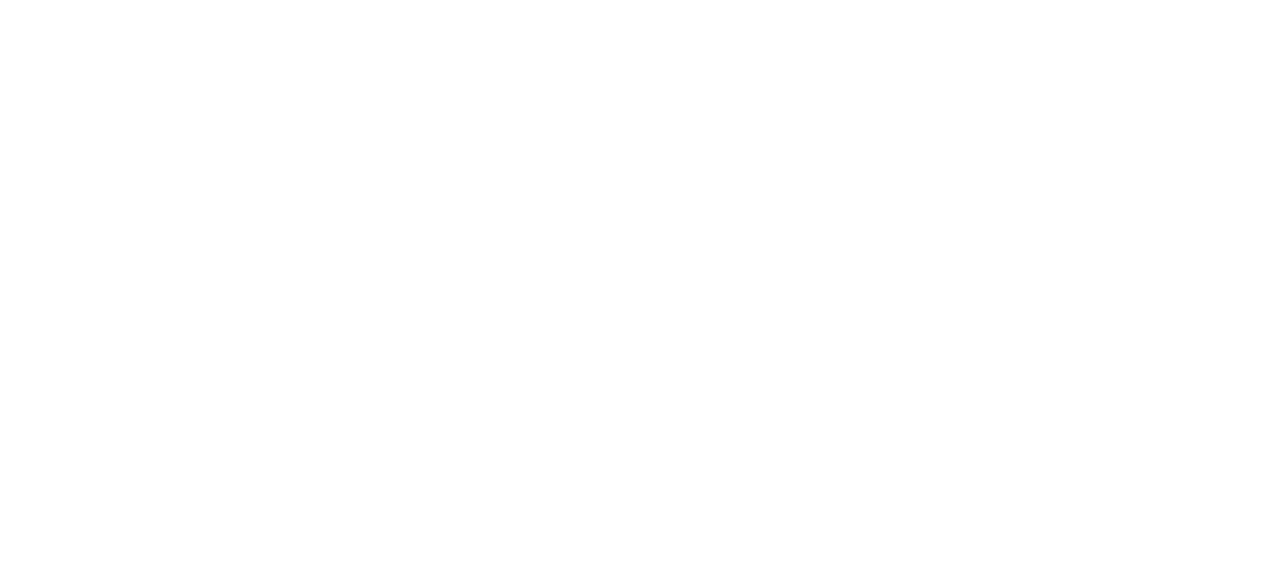
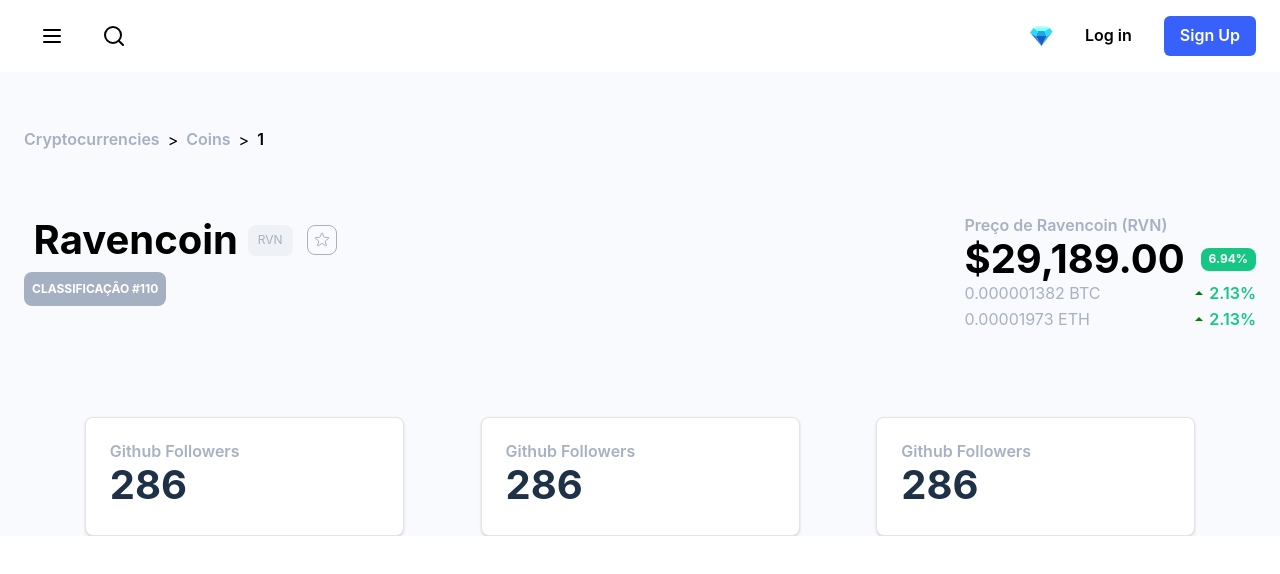
Before and after one commit to matheusscode/coin-market-cap, a React (Vite) app: page /coin/1 in a window 1280 px wide. Before the commit this address had no page. Shown: the top 574 px of the page. Built offline with nearby package versions, Linux system fonts and the light colour scheme.

Commit message:
feat:creating and styling specific currency page

```diff
--- /dev/null
+++ b/src/components/CardGIt.tsx
@@ -0,0 +1,37 @@
+import React from 'react'
+import { Card, Heading,Text } from "@chakra-ui/react";
+
+interface CardGitProps {
+
+}
+
+const CardGit: React.FC<CardGitProps> = ({}) => {
+  return (
+    <Card
+      w="319px"
+      h="119px"
+      borderRadius="8px"
+      bg="light"
+      border="1px solid #E5E5E5"
+      p="1.5rem"
+    >
+      <Heading
+        as="h1"
+        lineHeight="1.21rem"
+        fontSize="1rem"
+        color="gray_slightly"
+        fontWeight={600}
+      >Github Followers</Heading>
+      <Text
+        color="deep_gray"
+        fontWeight={700}
+        lineHeight="3.025625rem"
+        fontSize="2.5rem"
+      >
+        286
+      </Text>
+    </Card>
+  );
+};
+
+export default CardGit
--- a/src/components/Navbar.tsx
+++ b/src/components/Navbar.tsx
@@ -81,7 +81,7 @@ export default function Navbar() {
               {links.map((link) => (
                 <ListItem key={link}>
                   <Link
-                    href="/"
+                    href={link === "Cryptocurrencies" ? "/" : "#"}
                     lineHeight="1.21rem"
                     fontSize="1.125rem"
                     fontWeight={600}
--- a/src/components/Panel.tsx
+++ b/src/components/Panel.tsx
@@ -16,6 +16,7 @@ import {
 } from "@chakra-ui/react";
 import Row from "./Row";
 import { CoinProps } from "../types";
+import { ChevronLeft, ChevronRight } from "lucide-react";
 
 interface PanelProps {
   coins: CoinProps[];
@@ -31,7 +32,7 @@ const headers: string[] = [
 ];
 
 const Panel: React.FC<PanelProps> = ({ coins }) => {
-  const [isLargerThan870] = useMediaQuery("(max-width: 870px)");
+  const [isLargerThan600] = useMediaQuery("(max-width: 600px)");
   const [currentPage, setCurrentPage] = useState<number>(1);
   const [rowsPerPage, setRowsPerPage] = useState<number>(6);
 
@@ -57,7 +58,8 @@ const Panel: React.FC<PanelProps> = ({ coins }) => {
   const visibleCoins = coins.slice(startIndex, endIndex);
 
   return (
-    <TableContainer py={10} >
+    <>
+      <TableContainer py={10}>
         <Table variant="simple">
           <Thead>
             <Tr borderBottom="3px solid #EFF2F5">
@@ -82,11 +84,18 @@ const Panel: React.FC<PanelProps> = ({ coins }) => {
             ))}
           </Tbody>
         </Table>
-      <Flex w="100%" justifyContent="space-between" alignItems='center' p={4}>
+      </TableContainer>
+      <Flex
+        w="100%"
+        justifyContent="space-between"
+        flexDirection={isLargerThan600 ? "column" : "row"}
+        alignItems="center"
+        p={4} gap="1rem"
+      >
         <Text color="gray" fontSize="0.975rem" fontWeight={400}>
           Página {currentPage} de {totalPages}
         </Text>
-        <Flex>
+        <Flex flexDirection={isLargerThan600 ? "column" : "row"} gap="1rem">
           <Select
             borderColor="gray"
             color="gray"
@@ -109,7 +118,7 @@ const Panel: React.FC<PanelProps> = ({ coins }) => {
               fontWeight={600}
               _hover={{ bg: "bg_variant" }}
             >
-              Anterior
+              <ChevronLeft />
             </Button>
             <Button
               bgColor="blue"
@@ -120,12 +129,12 @@ const Panel: React.FC<PanelProps> = ({ coins }) => {
               onClick={handleNextPage}
               isDisabled={currentPage === totalPages}
             >
-              Próxima
+              <ChevronRight />
             </Button>
           </Stack>
         </Flex>
       </Flex>
-    </TableContainer>
+    </>
   );
 };
 
--- /dev/null
+++ b/src/components/Route.tsx
@@ -0,0 +1,30 @@
+import React from 'react'
+import { BreadcrumbItem, BreadcrumbLink } from '@chakra-ui/react';
+
+
+interface BreadRouteProps {
+  text: string;
+  color: string;
+
+}
+
+const BreadRoute:React.FC<BreadRouteProps> = ({
+  color,
+  text}) => {
+
+    return (
+
+        <BreadcrumbLink
+          fontWeight={600}
+          fontSize="1rem"
+          lineHeight="1.21rem"
+          color={color}
+          href="#"
+        >
+          {text}
+        </BreadcrumbLink>
+
+    );
+};
+
+export default BreadRoute;
--- /dev/null
+++ b/src/page/Coin.tsx
@@ -0,0 +1,186 @@
+import React from "react"
+import { Stack, Heading, useMediaQuery,     Flex,  Breadcrumb,
+  BreadcrumbItem,
+  Box,
+  Badge,
+  Image,
+  Button,
+  Text, } from "@chakra-ui/react"
+import { useParams } from "react-router-dom"
+import BreadRoute from "../components/Route";
+import starInactive from "../../public/icons/favorite_inactive.svg"
+import Triangle from "../components/Triangle";
+import { currencyFormatter } from "../utils/currencyFormatter";
+import CardGit from "../components/CardGIt";
+
+export default function Coin() {
+  const [isLargerThan800] = useMediaQuery("(max-width: 800px)");
+
+
+  const { id } = useParams();
+  const capitalizedId = id?.charAt(0).toUpperCase() + id!.slice(1);
+
+
+
+    return (
+      <Flex w="100%" h="100%"  overflow="hidden">
+        <Stack
+          maxW="1700px"
+          m="0 auto"
+          h="100%"
+          w="100%"
+          px={isLargerThan800 ? 4 : 6}
+        >
+          <Breadcrumb mt="3.5rem" gap="1rem" separator=">">
+            <BreadcrumbItem>
+              <BreadRoute text="Cryptocurrencies" color="gray" />
+            </BreadcrumbItem>
+            <BreadcrumbItem>
+              <BreadRoute text="Coins" color="gray" />
+            </BreadcrumbItem>
+            <BreadcrumbItem>
+              <BreadRoute text={`${capitalizedId}`} color="dark" />
+            </BreadcrumbItem>
+          </Breadcrumb>
+
+          <Flex mt="3.5rem" w="100%" justifyContent="space-between">
+            <Box>
+              <Stack alignItems="center" direction="row" gap="0.6rem">
+                <Image src="" alt="" />
+                <Heading as="h1" fontSize="2.5rem" lineHeight="3.025625rem">
+                  Ravencoin
+                </Heading>
+                <Badge
+                  bg="bg_variant"
+                  p={1}
+                  px={2}
+                  borderRadius="8px"
+                  lineHeight="0.9075rem"
+                  fontWeight={400}
+                  fontSize="0.75rem"
+                  w="45px"
+                  h="31px"
+                  display="flex"
+                  alignItems="center"
+                  justifyContent="center"
+                  color="gray_slightly"
+                >
+                  RVN
+                </Badge>
+                <Button p={0}>
+                  <Image src={starInactive} alt="" />
+                </Button>
+              </Stack>
+              <Badge
+                mt="0.5rem"
+                p="0.5rem"
+                borderRadius="8px"
+                color="light"
+                bg="gray"
+              >
+                Classificação #110
+              </Badge>
+            </Box>
+
+            <Box>
+              <Heading
+                as="h2"
+                fontSize="1rem"
+                color="gray_slightly"
+                lineHeight="1.21rem"
+                fontWeight={600}
+              >
+                Preço de Ravencoin (RVN){" "}
+              </Heading>
+
+              <Stack direction="row" alignItems="center" gap="1rem">
+                <Text
+                  color="dark"
+                  fontSize="2.5rem"
+                  lineHeight="3.025625rem"
+                  fontWeight={700}
+                >
+                  {currencyFormatter(29189)}
+                </Text>
+                <Badge
+                  bgColor="green"
+                  color="light"
+                  borderRadius="8px"
+                  p={1}
+                  px={2}
+                  fontSize="0.75rem"
+                  lineHeight="0.9075rem"
+                  fontWeight={700}
+                >
+                  6.94%
+                </Badge>
+              </Stack>
+
+              <Stack gap="0.4rem">
+                <Stack direction="row" justifyContent="space-between">
+                  <Text
+                    color="gray_slightly"
+                    lineHeight="1.21rem"
+                    fontSize="1rem"
+                    fontWeight={400}
+                  >
+                    0.000001382 BTC
+                  </Text>
+
+                  <Flex alignItems="center" gap="0.4rem">
+                    <Triangle direction="top" />
+                    <Text
+                      lineHeight="1.21rem"
+                      fontSize="1rem"
+                      fontWeight={600}
+                      color="green"
+                    >
+                      2.13%
+                    </Text>
+                  </Flex>
+                </Stack>
+
+                <Stack direction="row" justifyContent="space-between">
+                  <Text
+                    color="gray_slightly"
+                    lineHeight="1.21rem"
+                    fontSize="1rem"
+                    fontWeight={400}
+                  >
+                    0.00001973 ETH
+                  </Text>
+
+                  <Flex alignItems="center" gap="0.4rem">
+                    <Triangle direction="top" />
+                    <Text
+                      lineHeight="1.21rem"
+                      fontSize="1rem"
+                      fontWeight={600}
+                      color="green"
+                    >
+                      2.13%
+                    </Text>
+                  </Flex>
+                </Stack>
+              </Stack>
+            </Box>
+          </Flex>
+
+          <Flex
+            maxW="1300px"
+            w="100%"
+            m="0 auto"
+            justifyContent="space-evenly"
+            alignItems="center"
+            mt="5rem"
+            gap="1rem"
+            flexWrap="wrap"
+          >
+            <CardGit />
+            <CardGit />
+            <CardGit />
+          </Flex>
+        </Stack>
+      </Flex>
+    );
+}
--- a/src/page/Home.tsx
+++ b/src/page/Home.tsx
@@ -20,20 +20,21 @@ export default function Home() {
   const { data: coins, isFetching } = useFetch<CoinProps[]>(
     "coins/markets/?vs_currency=usd"
   );
-  const [isLargerThan800] = useMediaQuery("(max-width: 800px)");
+  const [isLargerThan830] = useMediaQuery("(max-width: 830px)");
 
   const toggleSwitch = () => {
     setActive(!active);
   };
 
   return (
-    <Stack
-      maxW="1700px"
-      m="0 auto"
-      w="100%"
-      px={isLargerThan800 ? 4 : 6}
-    >
-      <Flex direction="row" mt="3.5rem" justifyContent="space-between" px={1}>
+    <Stack maxW="1700px" m="0 auto" w="100%" px={isLargerThan830 ? 4 : 6}>
+      <Flex
+        gap={isLargerThan830 ? "1rem" : "0" }
+        direction={isLargerThan830 ? "column" : "row"}
+        mt="3.5rem"
+        justifyContent="space-between"
+        px={1}
+      >
         <Heading
           as="h1"
           color="dark"
@@ -44,7 +45,7 @@ export default function Home() {
           Preço das criptomoedas por valor de mercado
         </Heading>
 
-        <Stack direction="row" alignItems="center" gap="0.8rem">
+        <Stack direction="row" ml={isLargerThan830 ? "auto" : "" } alignItems="center" gap="0.8rem">
           <Text
             fontSize="1rem"
             lineHeight="1.21rem"
--- a/src/routes/container/Main.tsx
+++ b/src/routes/container/Main.tsx
@@ -8,7 +8,6 @@ export default function Main() {
       w="100%"
       flexDirection="column"
       bgColor="bg"
-
     >
       <Navbar />
       <Outlet />
--- a/src/routes/index.tsx
+++ b/src/routes/index.tsx
@@ -1,12 +1,14 @@
 import { Routes, Route } from "react-router-dom";
 import Main from "./container/Main";
 import Home from "../page/Home";
+import Coin from "../page/Coin";
 
 export default function AppRoutes() {
   return (
     <Routes>
       <Route element={<Main />}>
         <Route path="/" element={<Home />} />
+        <Route path="/coin/:id" element={<Coin />} />
       </Route>
     </Routes>
   );
--- a/src/styles/theme.chakra.ts
+++ b/src/styles/theme.chakra.ts
@@ -35,7 +35,9 @@ const style = {
       padding: 0,
       boxSizing: "border-box",
       fontFamily: "Inter, sans-serif",
+
     },
+
   },
 };
 
```
Also changed, not shown: src/components/Row.tsx (+16 -9 lines). Lines whose indentation alone changed are shown as unchanged.
